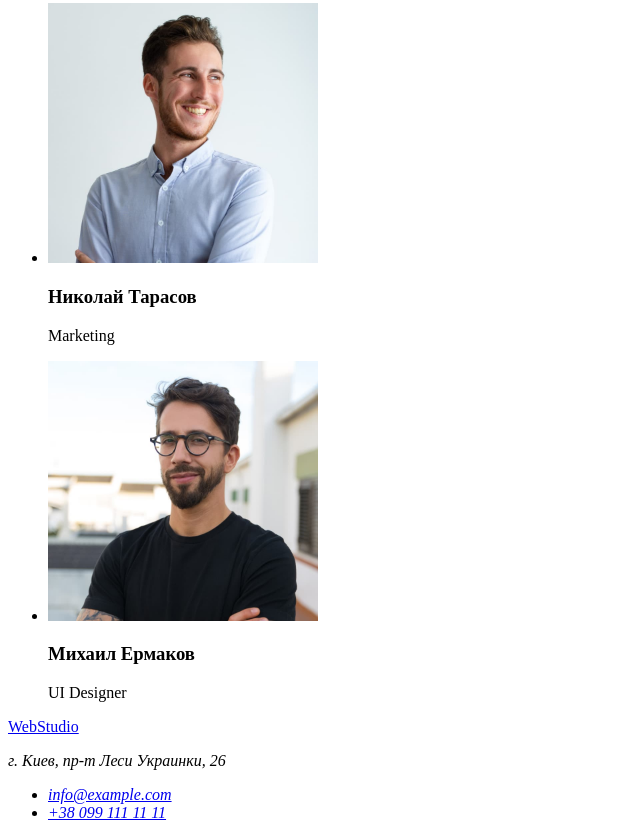
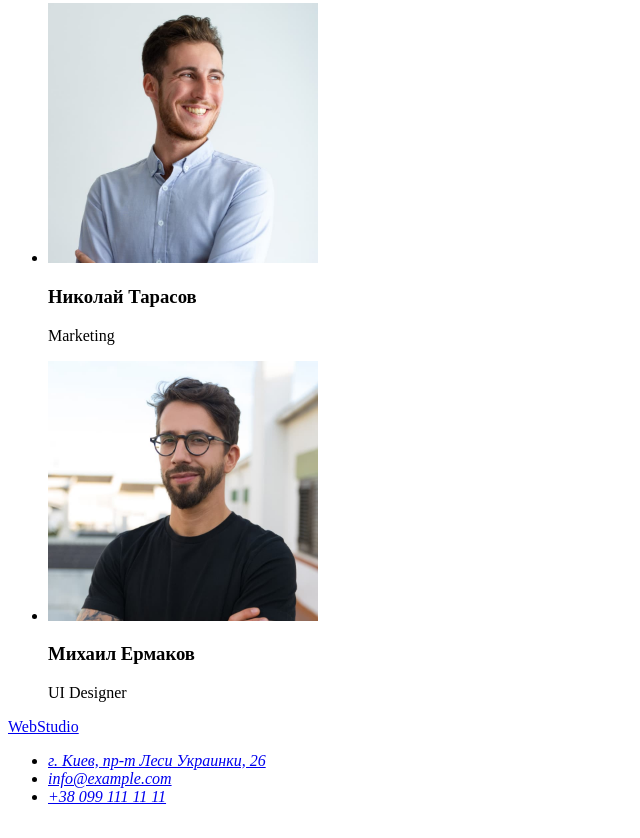
Before and after one commit to Plov3/goit-markup-hw-01, a plain HTML site: page index.html in a window 1280 px wide. Shown: the part 2333-3171 px from the top of the page, without its empty margins (0-640 px from the left). Drawn offline with Linux system fonts and the light colour scheme.

Commit message:
address updated

```diff
--- a/index.html
+++ b/index.html
@@ -91,8 +91,8 @@
     <footer>
         <a href="/" class="logo">WebStudio</a>
         <address class="contacts_list">
-            <p class="contacts">г. Киев, пр-т Леси Украинки, 26</p>
             <ul class="contacts">
+                <li class="contact"><a href="https://goo.gl/maps/tf9V9uD1shakLC2a6" target="_blank" rel="nooppener noreferal">г. Киев, пр-т Леси Украинки, 26</a> </li>
                 <li class="contact"><a href="mailto:info@example.com">info@example.com</a> </li>
                 <li class="contact"><a href="tel:+380991111111">+38 099 111 11 11</a></li>
             </ul>
```
